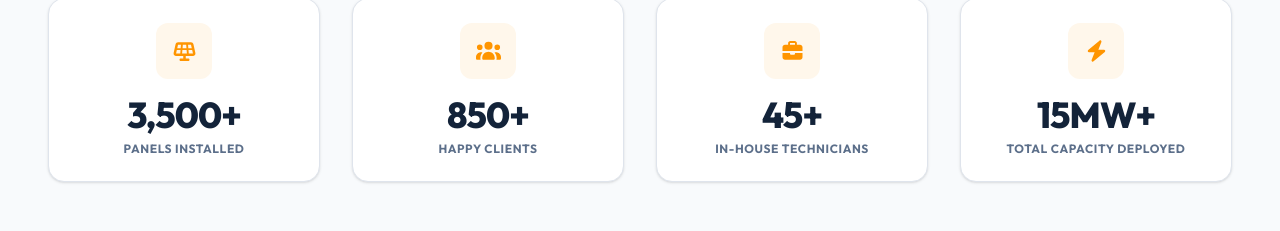
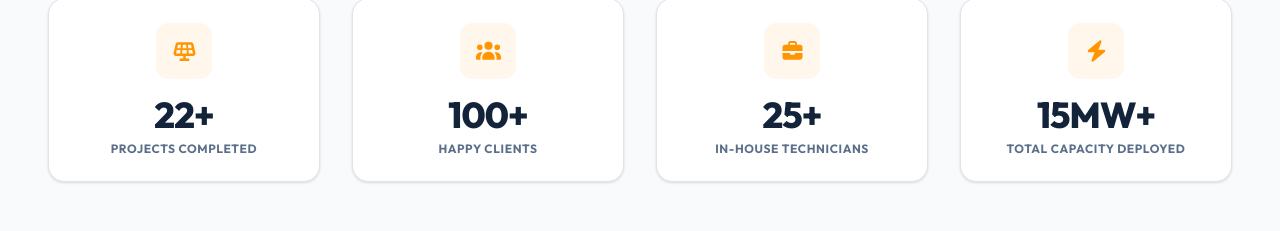
Before and after one commit to saivinay1/Tejasolar, a React (Vite) app in the folder tejas/: page / in a window 1280 px wide. Shown: the part 883-1114 px from the top of the page. Built offline with nearby package versions, Linux system fonts and the light colour scheme.

Commit message:
stats updated

```diff
--- a/tejas/src/components/StatsSection.jsx
+++ b/tejas/src/components/StatsSection.jsx
@@ -38,21 +38,21 @@ export default function StatsSection() {
     {
       id: 1,
       icon: faSolarPanel,
-      target: '3500',
+      target: '22',
       suffix: '+',
-      label: 'Panels Installed',
+      label: 'Projects Completed',
     },
     {
       id: 2,
       icon: faUsers,
-      target: '850',
+      target: '100',
       suffix: '+',
       label: 'Happy Clients',
     },
     {
       id: 3,
       icon: faBriefcase,
-      target: '45',
+      target: '25',
       suffix: '+',
       label: 'In-House Technicians',
     },
```
